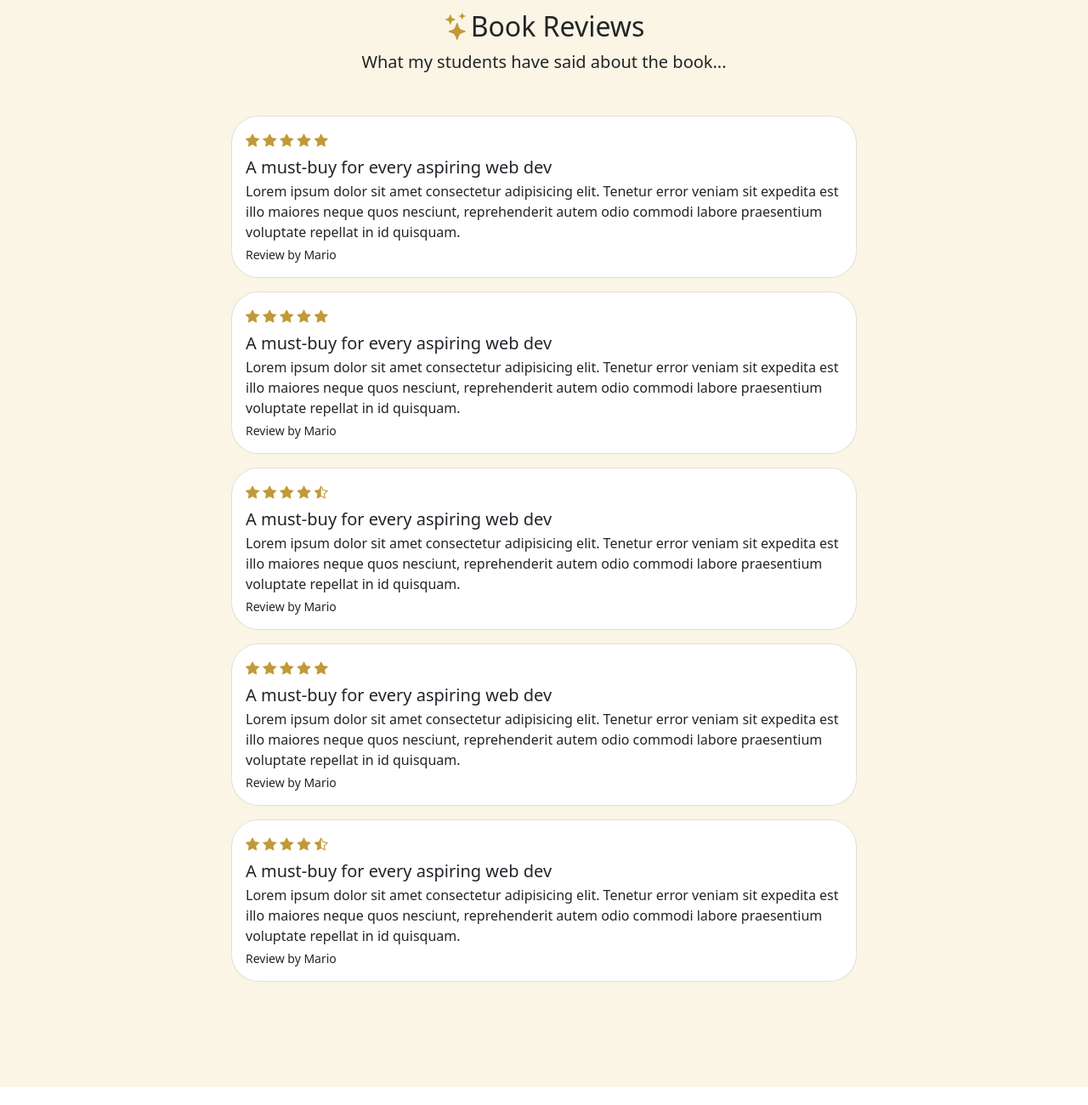
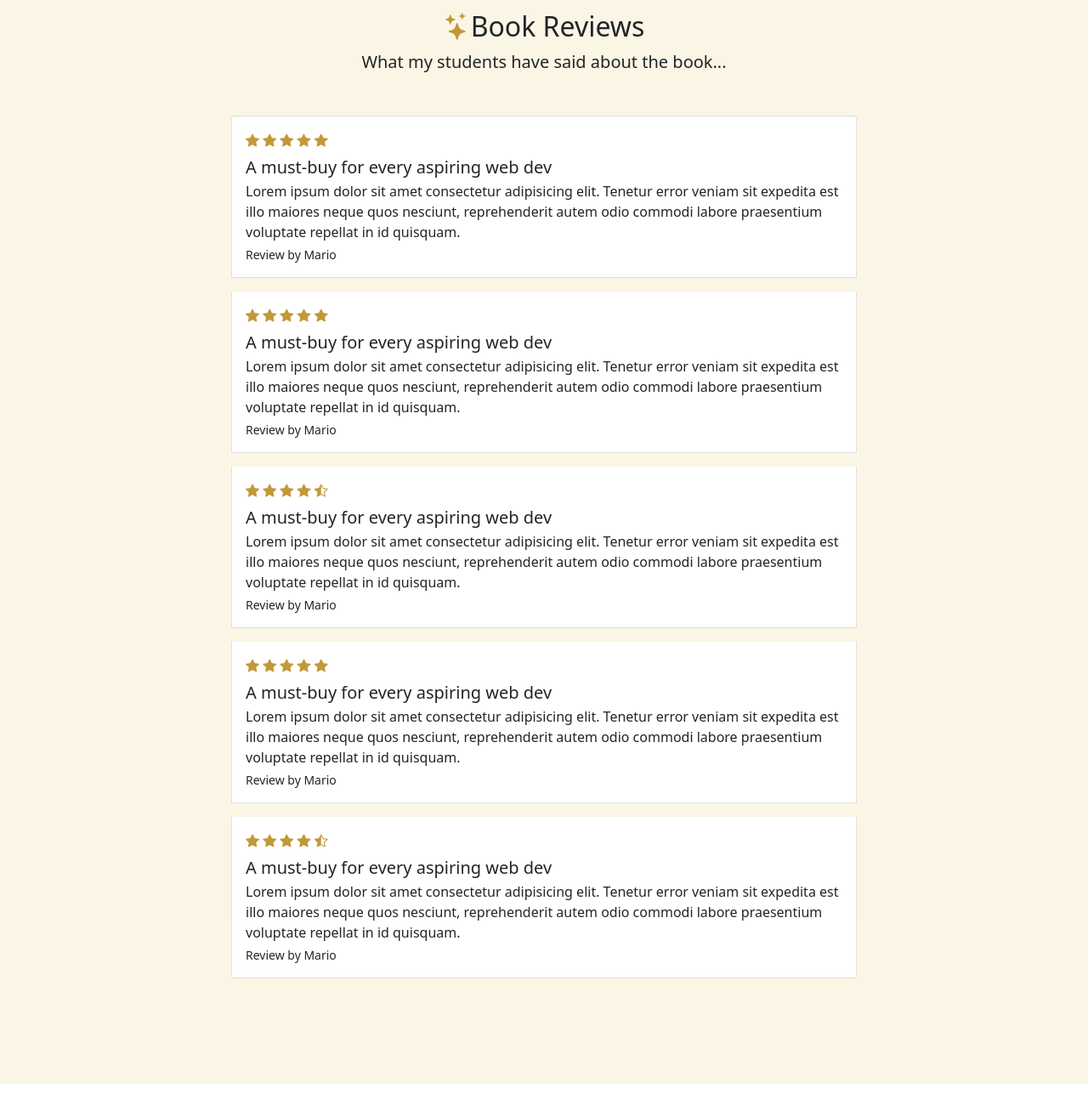
Before and after one commit to Ayomiposi-Adedayo/net-ninja-book, a website: page index.html in a window 1280 px wide. Shown: the part 2480-3780 px from the top of the page at 85% size. Drawn offline with nearby package versions, Linux system fonts and the light colour scheme.

Commit message:
header edit 2

```diff
--- a/index.html
+++ b/index.html
@@ -274,7 +274,7 @@
       <div class="row justify-content-center my-5">
         <div class="col-lg-8">
           <div class="list-group">
-            <div class="list-group-item py-3 mg-comments border-1 rounded-3">
+            <div class="list-group-item py-3 mg-comments">
               <div class="pb-2">
                 <i class="bi bi-star-fill text-primary"></i>
                 <i class="bi bi-star-fill text-primary"></i>
@@ -290,7 +290,7 @@
                 repellat in id quisquam.</p>
               <small>Review by Mario</small>
             </div>
-            <div class="list-group-item py-3 mg-comments border-1 rounded-3">
+            <div class="list-group-item py-3 mg-comments">
               <div class="pb-2">
                 <i class="bi bi-star-fill text-primary"></i>
                 <i class="bi bi-star-fill text-primary"></i>
@@ -306,7 +306,7 @@
                 repellat in id quisquam.</p>
               <small>Review by Mario</small>
             </div>
-            <div class="list-group-item py-3 mg-comments border-1 rounded-3">
+            <div class="list-group-item py-3 mg-comments ">
               <div class="pb-2">
                 <i class="bi bi-star-fill text-primary"></i>
                 <i class="bi bi-star-fill text-primary"></i>
@@ -322,7 +322,7 @@
                 repellat in id quisquam.</p>
               <small>Review by Mario</small>
             </div>
-            <div class="list-group-item py-3 mg-comments border-1 rounded-3">
+            <div class="list-group-item py-3 mg-comments">
               <div class="pb-2">
                 <i class="bi bi-star-fill text-primary"></i>
                 <i class="bi bi-star-fill text-primary"></i>
@@ -338,7 +338,7 @@
                 repellat in id quisquam.</p>
               <small>Review by Mario</small>
             </div>
-            <div class="list-group-item py-3 mg-comments border-1 rounded-3">
+            <div class="list-group-item py-3 mg-comments ">
               <div class="pb-2">
                 <i class="bi bi-star-fill text-primary"></i>
                 <i class="bi bi-star-fill text-primary"></i>
--- a/lesson-19 - customization/sass/main.scss
+++ b/lesson-19 - customization/sass/main.scss
@@ -88,3 +88,6 @@ div.container-xxl>div>ul>li>a:hover {
   text-decoration: underline;
 
 }
+.btn-light:hover {
+  background-color: #c29938;
+}
```
Also changed, not shown: lesson-19 - customization/sass/main.css, 1 other file.
